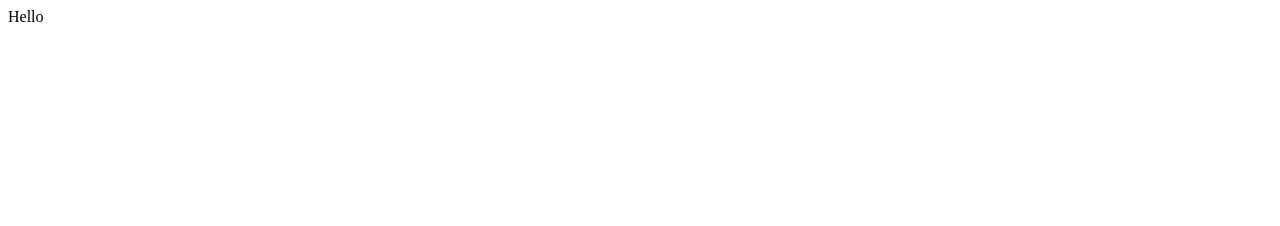
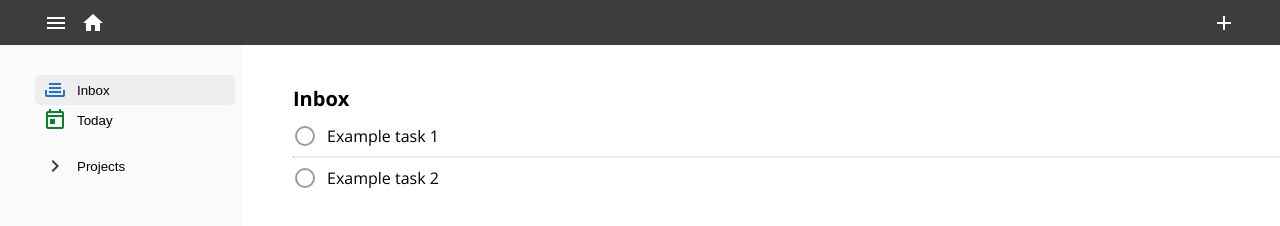
Before and after one commit to AnimatorOfSouls/odin-todo-list, a website built with webpack: page dist/index.html in a window 1280 px wide. Built offline with nearby package versions, Linux system fonts and the light colour scheme.

Commit message:
Projects and tasks can be created through console

```diff
--- a/package.json
+++ b/package.json
@@ -23,5 +23,8 @@
     "style-loader": "^3.3.1",
     "webpack": "^5.74.0",
     "webpack-cli": "^4.10.0"
+  },
+  "dependencies": {
+    "@mdi/js": "^7.0.96"
   }
 }
--- a/src/index.js
+++ b/src/index.js
@@ -1 +1,163 @@
-console.log("hi")
+"use strict";
+
+import "./style.css";
+import { mdiMenu, mdiHome, mdiPlus, mdiTrayFull, mdiCalendarTodayOutline, mdiChevronRight, mdiCheckboxBlankCircleOutline } from "@mdi/js";
+
+function createSvg(size, colour, svgPath) {
+  const svg = document.createElementNS("http://www.w3.org/2000/svg", "svg");
+  const path = document.createElementNS("http://www.w3.org/2000/svg", "path");
+  svg.setAttribute("width", `${size}px`);
+  svg.setAttribute("height", `${size}px`);
+  svg.setAttribute("viewBox", "0 0 24 24");
+  path.setAttribute("d", svgPath);
+  path.setAttribute("fill", colour);
+  svg.appendChild(path);
+
+  return svg
+}
+
+function setupPage() {
+  function setupNavbar() {
+    const sidebarButton = document.querySelector(".sidebar-toggle");
+    sidebarButton.append(createSvg(24, "white", mdiMenu));
+    sidebarButton.addEventListener("click", (e) => {
+      const sidebar = document.querySelector(".sidebar");
+      if (sidebar.classList.contains("hidden")) {
+        sidebar.classList.remove("hidden")
+      } else {
+        sidebar.classList.add("hidden")
+      }
+    });
+    const homeButton = document.querySelector(".home");
+    homeButton.append(createSvg(24, "white", mdiHome));
+    const addTaskButton = document.querySelector(".add-task");
+    addTaskButton.append(createSvg(24, "white", mdiPlus));
+  }
+
+  function sidebarButtonSelectHandler(button) {
+    document.querySelector(".sidebar").querySelector(".selected").classList.remove("selected");
+    button.classList.add("selected");
+  }
+
+  function setupSidebar() {
+    const inboxButton = document.querySelector(".inbox");
+    inboxButton.prepend(createSvg(24, "#246FE0", mdiTrayFull));
+    inboxButton.addEventListener("click", (e) => sidebarButtonSelectHandler(e.target));
+
+    const todayButton = document.querySelector(".today");
+    todayButton.prepend(createSvg(24, "#058527", mdiCalendarTodayOutline));
+    todayButton.addEventListener("click", (e) => sidebarButtonSelectHandler(e.target));
+
+    const projectsButton = document.querySelector("button.projects");
+    projectsButton.prepend(createSvg(24, "#3D3D3D", mdiChevronRight));
+    projectsButton.addEventListener("click", (e) => {
+      const projects = document.querySelector("div.projects-list");
+      if (projects.classList.contains("open")) {
+        projects.classList.remove("open");
+        projects.classList.add("closed");
+      } else {
+        projects.classList.remove("closed");
+        projects.classList.add("open");
+      }
+    });
+
+    const addProjectButton = document.querySelector("button.add-project");
+    addProjectButton.prepend(createSvg(24, "#3D3D3D", mdiPlus));
+    addProjectButton.addEventListener("click", (e) => {
+
+    });
+  }
+
+  setupNavbar();
+  setupSidebar();
+}
+
+const projects = (() => {
+  const _projects = [];
+
+  const _project = (name) => {
+    let _tasks = [];
+
+    const _task = (title, description, dueDate, priority) => {
+      const display = () => {
+        const task = document.createElement("div");
+        task.classList.add("task");
+
+        let button = document.createElement("button");
+        button.appendChild(createSvg(24, "#9C9C9C", mdiCheckboxBlankCircleOutline));
+        task.appendChild(button);
+
+        let name = document.createElement("p");
+        name.innerText = title;
+        task.appendChild(name);
+
+        document.querySelector(".tasks").append(task);
+      }
+
+      const displayCard = () => {
+        const task = document.createElement("div");
+        const t = document.createElement("h2");
+        t.classList.add("title");
+        t.innerText = title;
+        task.appendChild(t);
+
+        const desc = document.createElement("p");
+        desc.classList.add("description");
+        desc.innerText = description;
+        task.appendChild(desc);
+
+        const due = document.createElement("p");
+        due.classList.add("due-date");
+        due.innerText = dueDate;
+        task.appendChild(due);
+
+        const p = document.createElement("p");
+        p.classList.add("priority");
+        p.innerText = priority;
+        task.appendChild(p);
+
+        //document.querySelector(".tasks").appendChild(task);
+      }
+
+      return { display, displayCard }
+    }
+
+    const getName = () => {
+      return name;
+    }
+
+    const addTask = (title, description, dueDate, priority) => {
+      const task = _task(title, description, dueDate, priority);
+      _tasks.push(task);
+      if (_tasks.length > 1) {
+        document.querySelector(".tasks").appendChild(document.createElement("hr"));
+      }
+      task.display();
+    }
+
+    const removeTask = (task) => {
+      _tasks = _tasks.filter(t => t !== task);
+    }
+
+    return { addTask, removeTask, getName }
+  }
+
+  const createProject = (name) => {
+    _projects.push(_project(name));
+  }
+
+  const getProject = (name) => {
+    return _projects.filter(p => name === p.getName());
+  }
+
+  return { createProject, getProject }
+})();
+
+
+
+setupPage();
+projects.createProject("Inbox");
+
+const inbox = projects.getProject("Inbox")[0];
+inbox.addTask("Example task 1", "Description of example task 1", "", "");
+inbox.addTask("Example task 2", "Description of example task 2", "", "");
--- /dev/null
+++ b/src/style.css
@@ -0,0 +1,170 @@
+
+@font-face {
+  font-family: "Open Sans";
+  src: url("fonts/OpenSans.ttf");
+}
+@font-face {
+  font-family: "Open Sans";
+  src: url("fonts/OpenSans-Italic.ttf");
+  font-style: italic;
+}
+
+* {
+  padding: 0;
+  margin: 0;
+}
+
+:root {
+  box-sizing: border-box;
+  font-family: "Open Sans", Arial, Helvetica, sans-serif;
+}
+
+body {
+  display: flex;
+  flex-direction: column;
+  width: 100vw;
+  height: 100vh;
+}
+
+.hidden {
+  display: none !important;
+}
+
+.navbar {
+  width: 100%;
+  height: 45px;
+  background-color: #3D3D3D;
+  display: flex;
+  justify-content: space-between;
+  align-items: center;
+}
+
+.navbar .left {
+  display: flex;
+  gap: 5px;
+  padding: 40px;
+}
+
+.navbar .right {
+  padding: 40px;
+}
+
+.navbar button {
+  background-color: inherit;
+  border: none;
+  width: 32px;
+  height: 32px;
+  border-radius: 4px;
+  display: flex;
+  justify-content: center;
+  align-items: center;
+}
+
+.navbar button:hover {
+  background-color: #FAFAFA;
+}
+
+.bottom {
+  width: 100%;
+  flex: 1;
+  display: flex;
+  align-items: stretch;
+}
+
+.sidebar {
+  width: 200px;
+  background-color: #FAFAFA;
+  display: flex;
+  flex-direction: column;
+  padding: 30px 8px 0 35px;
+}
+
+.sidebar button {
+  background-color: inherit;
+  border: none;
+  border-radius: 6px;
+  padding: 3px 8px;
+  display: flex;
+  align-items: center;
+  gap: 10px;
+  width: 100%;
+}
+
+.sidebar button.selected,
+.sidebar button:hover {
+  background-color: #EEEEEE;
+}
+
+.sidebar .projects-list {
+  margin-top: 16px;
+  display: flex;
+  flex-direction: column;
+}
+
+.sidebar button.projects:hover {
+  background-color: inherit;
+}
+
+.sidebar .projects-list.open button svg {
+  transform: rotate(90deg);
+  transition: transform 0.1s ease-in-out;
+  -webkit-transition: transform 0.1s ease-in-out;
+}
+
+.sidebar .projects-list.closed button svg {
+  transform: rotate(0deg);
+  transition: transform 0.1s ease-in-out;
+  -webkit-transition: transform 0.1s ease-in-out;
+}
+
+.project-buttons {
+  padding-right: 8px;
+}
+
+.projects-list.closed .project-buttons {
+  display: none;
+}
+
+.project-buttons > button {
+  padding-left: 10px;
+  height: 30px;
+}
+
+.main {
+  background-color: white;
+  flex: 1;
+  display: flex;
+  flex-direction: column;
+  padding: 40px 0 0 50px;
+}
+
+.main h1 {
+  font-size: 20px;
+  margin-bottom: 12px;
+}
+
+.main hr {
+  border-top: 1px solid #F0F0F0;
+}
+
+.main .tasks {
+  display: flex;
+  flex-direction: column;
+  gap: 8px;
+}
+
+.main .task {
+  display: flex;
+  align-items: center;
+  gap: 10px;
+}
+
+.main .task button {
+  width: 24px;
+  height: 24px;
+  display: flex;
+  justify-content: center;
+  align-items: center;
+  background-color: inherit;
+  border: none;
+}
```
Also changed, not shown: dist/ceb05254cedfa895b512.ttf (added), dist/f72efa639bb45d29e62f.ttf (added), dist/index.html, src/fonts/OpenSans-Italic.ttf (added), src/fonts/OpenSans.ttf (added), 2 other files.
